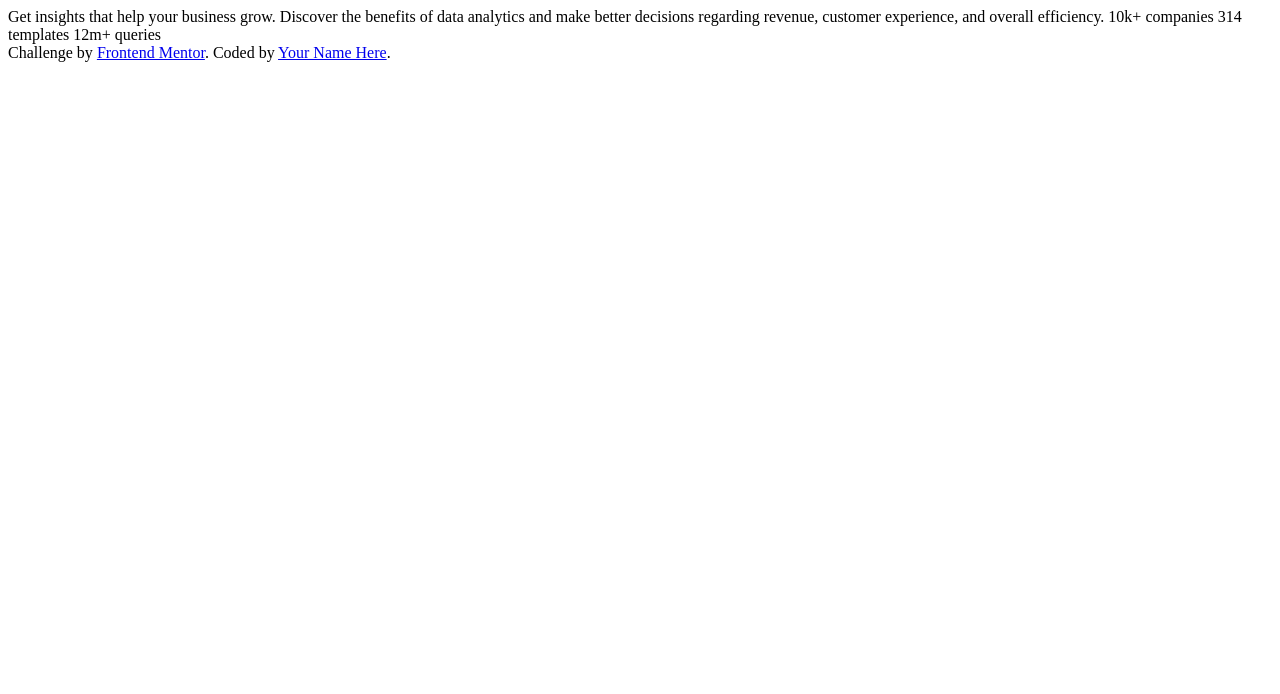
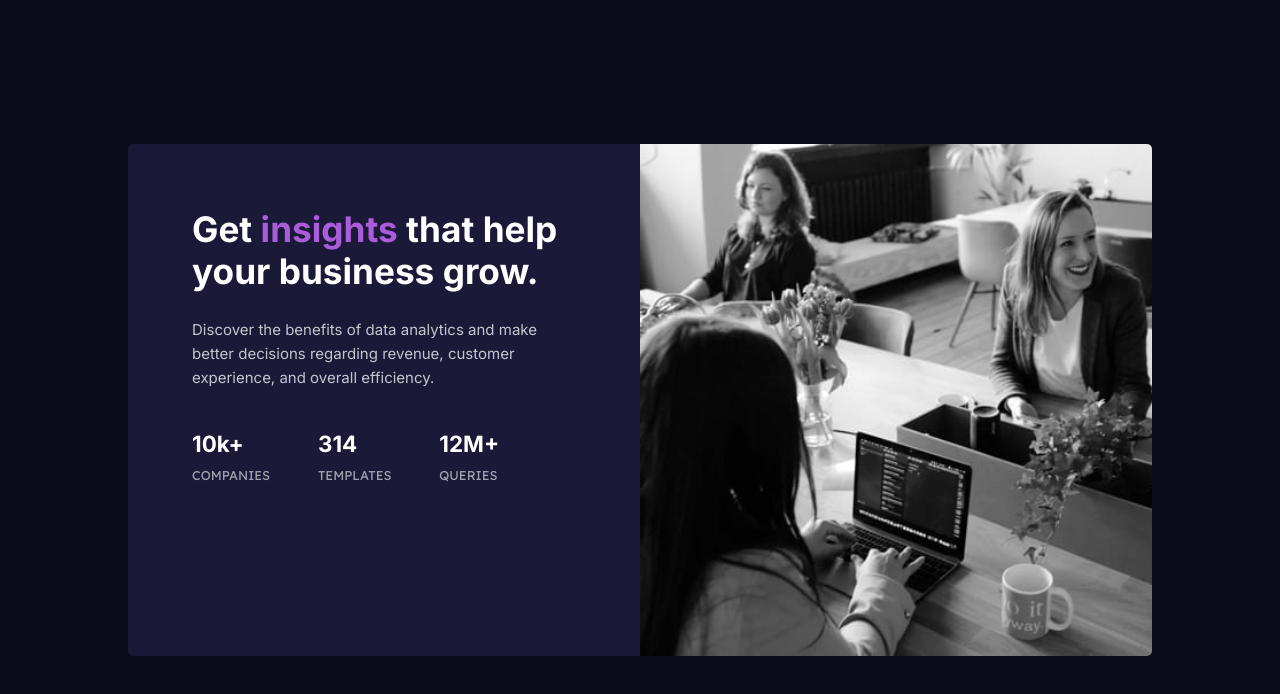
Before and after one commit to vjenacka/Stats-preview-card-Frontend-Master, a plain HTML site: page index.html in a window 1280 px wide. Drawn offline with Linux system fonts and the light colour scheme.

Commit message:
dodao vecinu css za desktop i trebam napraviti responsive (mozda i vise od moblie)

```diff
--- a/index.html
+++ b/index.html
@@ -11,19 +11,49 @@
       sizes="32x32"
       href="./images/favicon-32x32.png"
     />
-
+    <link rel="preconnect" href="https://fonts.gstatic.com" />
+    <link
+      href="https://fonts.googleapis.com/css2?family=Inter:wght@400;700&family=Lexend+Deca&display=swap"
+      rel="stylesheet"
+    />
+    <link rel="stylesheet" href="styles.css" />
     <title>Frontend Mentor | Stats preview card component</title>
   </head>
   <body>
-    Get insights that help your business grow. Discover the benefits of data
-    analytics and make better decisions regarding revenue, customer experience,
-    and overall efficiency. 10k+ companies 314 templates 12m+ queries
+    <!--    companies 314 templates 12m+ queries -->
 
-    <div class="attribution">
+    <section>
+      <div id="card">
+        <div id="card-description">
+          <h2>Get <span>insights</span> that help your business grow.</h2>
+          <p class="description">
+            Discover the benefits of data analytics and make better decisions
+            regarding revenue, customer experience, and overall efficiency.
+          </p>
+          <div class="stats-container">
+            <div class="stats">
+              <span>10k+</span>
+              <p>COMPANIES</p>
+            </div>
+            <div class="stats">
+              <span>314</span>
+              <p>TEMPLATES</p>
+            </div>
+            <div class="stats">
+              <span>12M+</span>
+              <p>QUERIES</p>
+            </div>
+          </div>
+        </div>
+        <div class="card-img"></div>
+      </div>
+    </section>
+
+    <!-- <div class="attribution">
       Challenge by
       <a href="https://www.frontendmentor.io?ref=challenge" target="_blank"
         >Frontend Mentor</a
       >. Coded by <a href="#">Your Name Here</a>.
-    </div>
+    </div> -->
   </body>
 </html>
--- /dev/null
+++ b/styles.css
@@ -0,0 +1,79 @@
+/*css reset*/
+* {
+  margin: 0;
+  padding: 0;
+  box-sizing: border-box;
+  overflow: hidden;
+}
+/*variables*/
+:root {
+  --main-background: hsl(233, 47%, 7%);
+  --card-background: hsl(244, 38%, 16%);
+  --accent: hsl(277, 64%, 61%);
+  --main-white: hsl(0, 0%, 100%);
+  --paragraph-white: hsla(0, 0%, 100%, 0.75);
+  --stats-white: hsla(0, 0%, 100%, 0.6);
+  --inter-font: "Inter", sans-serif;
+  --lexend-deca-font: "Lexend Deca", sans-serif;
+}
+
+body {
+  font-size: 15px;
+  background-color: var(--main-background);
+  color: var(--main-white);
+}
+
+#card {
+  display: flex;
+  width: 80%;
+  height: 64vh;
+  margin: 18vh auto;
+  border-radius: 5px;
+}
+
+#card-description {
+  width: 50%;
+  padding: 4rem;
+  background-color: var(--card-background);
+}
+#card-description h2 {
+  font-family: var(--inter-font);
+  font-weight: 700;
+  font-size: 2.2rem;
+}
+#card-description h2 span {
+  color: var(--accent);
+}
+.description {
+  width: 90%;
+  margin: 1.6rem 0 2.5rem 0;
+  font-family: var(--inter-font);
+  font-weight: 400;
+  color: var(--paragraph-white);
+  line-height: 1.6;
+}
+
+.stats-container {
+  display: flex;
+  justify-content: space-between;
+  width: 80%;
+}
+.stats span {
+  font-family: var(--inter-font);
+  color: var(--main-white);
+  font-weight: 700;
+  font-size: 1.4rem;
+}
+.stats p {
+  margin: 10px 0;
+  font-family: var(--lexend-deca-font);
+  font-weight: 400;
+  color: var(--stats-white);
+  font-size: 0.8rem;
+}
+.card-img {
+  width: 50%;
+  background-image: url("./images/image-header-desktop.jpg");
+  background-size: cover;
+  background-position: center;
+}
```
